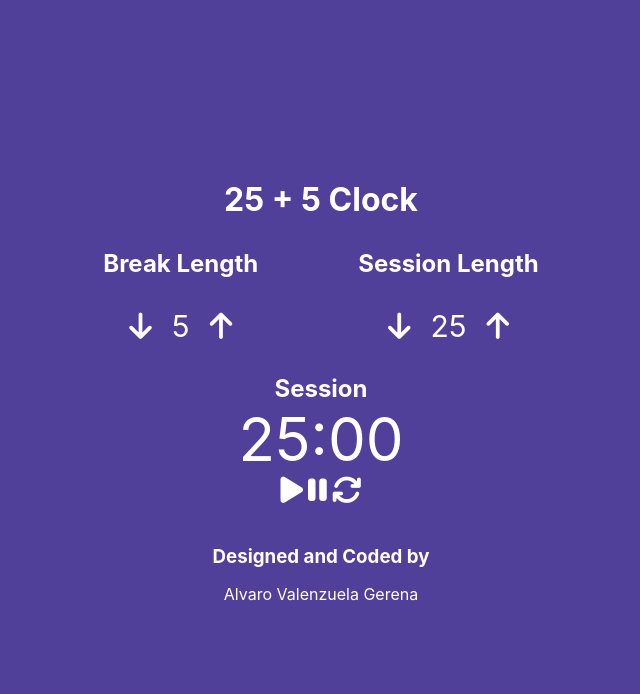
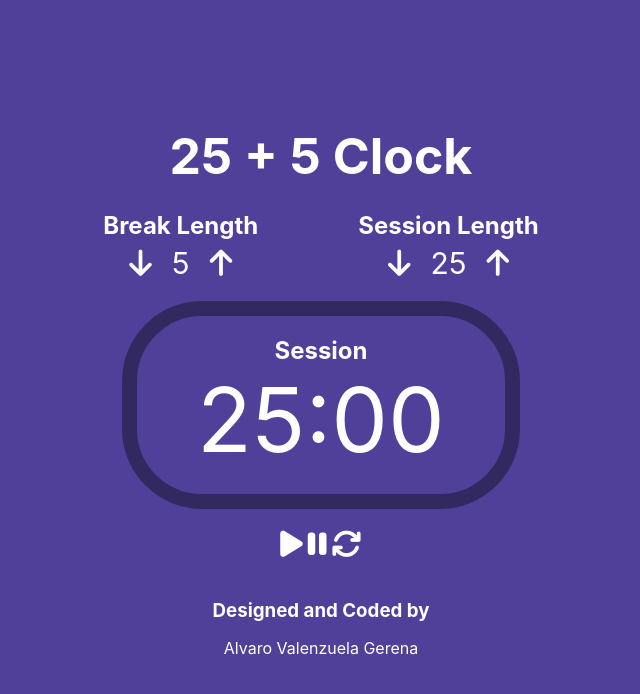
Before and after one commit to AlvaroValenzuela99/pomodoro-clock, a React (Create React App) app: page / in a window 1280 px wide. Shown: the top 694 px of the page, without its empty margins (319-959 px from the left). Built offline with nearby package versions, Linux system fonts and the light colour scheme.

Commit message:
created logic to change break length and session length managing the status of the components

```diff
--- a/src/App.css
+++ b/src/App.css
@@ -21,7 +21,8 @@ h1, h2, h3, h4, h5{
 }
 
 .title{
-    margin-bottom: 30px;
+    margin-bottom: 25px;
+    font-size: 50px;
 }
 
 .controls{
@@ -30,6 +31,7 @@ h1, h2, h3, h4, h5{
 }
 
 .control{
+    margin-top: 5px;
     display: flex;
     justify-content: center;
     align-items: center;
@@ -37,16 +39,28 @@ h1, h2, h3, h4, h5{
     font-size: 30px;
 }
 
+.control p{
+    margin: 0;
+}
+
+.session-timer{
+    border: 15px solid rgba(0, 0, 0, 0.363);
+    border-radius: 80px;
+    padding: 20px 60px;
+}
+
 .session-timer p{
-    font-size: 60px;
+    font-size: 90px;
     margin: 0;
 }
 
 #timer-label{
+    margin-top: 20px;
     text-align: center;
 }
 
 .session-play{
+    margin-top: 20px;
     display: flex;
     justify-content: center;
     align-items: center;
@@ -58,3 +72,6 @@ h1, h2, h3, h4, h5{
     margin-top: 40px;
     text-align: center;
 }
+i:hover{
+    cursor: pointer;
+}
--- a/src/components/BreakLength.js
+++ b/src/components/BreakLength.js
@@ -3,18 +3,37 @@ import React, { Component } from 'react';
 class BreakLength extends Component {
     constructor(props){
         super(props);
-        this.setState({
+        this.state = {
             breakLength: 5
-        })
+        }
+
+        this.decrementBreakLength = this.decrementBreakLength.bind(this);
+        this.incrementBreakLength = this.incrementBreakLength.bind(this);
     }
+
+    decrementBreakLength(){
+        if(this.state.breakLength > 0){
+            this.setState({
+                breakLength: this.state.breakLength - 1
+            })
+        }
+    }
+    incrementBreakLength(){
+        if(this.state.breakLength < 60){
+            this.setState({
+                breakLength: this.state.breakLength + 1
+            })
+        }
+    }
+
     render() {
         return (
             <div id="break-label">
                 <h2>Break Length</h2>
                 <div className="control">
-                    <i id="break-decrement" class="fa-solid fa-arrow-down"></i>
-                    <p id="break-length">5</p>
-                    <i id="break-increment" class="fa-solid fa-arrow-up"></i>
+                    <i id="break-decrement" class="fa-solid fa-arrow-down" onClick={this.decrementBreakLength}></i>
+                    <p id="break-length">{this.state.breakLength}</p>
+                    <i id="break-increment" class="fa-solid fa-arrow-up" onClick={this.incrementBreakLength}></i>
                 </div>
             </div>
         );
--- a/src/components/SessionLength.js
+++ b/src/components/SessionLength.js
@@ -3,18 +3,37 @@ import React, { Component } from 'react';
 class SessionLength extends Component {
     constructor(props){
         super(props)
-        this.setState({
+        this.state = {
             sessionLength: 25
-        })
+        }
+
+        this.decrementSessionLength = this.decrementSessionLength.bind(this);
+        this.incrementSessionLength = this.incrementSessionLength.bind(this);
     }
+
+    decrementSessionLength(){
+        if(this.state.sessionLength > 0){
+            this.setState({
+                sessionLength: this.state.sessionLength - 1
+            })
+        }
+    }
+    incrementSessionLength(){
+        if(this.state.sessionLength < 60){
+            this.setState({
+                sessionLength: this.state.sessionLength + 1
+            })
+        }
+    }
+
     render() {
         return (
             <div id="session-label">
                 <h2>Session Length</h2>
                 <div className="control">
-                    <i id="session-decrement" class="fa-solid fa-arrow-down"></i>
-                    <p id="session-length">25</p>
-                    <i id="session-increment" class="fa-solid fa-arrow-up"></i>
+                    <i id="session-decrement" class="fa-solid fa-arrow-down" onClick={this.decrementSessionLength}></i>
+                    <p id="session-length">{this.state.sessionLength}</p>
+                    <i id="session-increment" class="fa-solid fa-arrow-up" onClick={this.incrementSessionLength}></i>
                 </div>
             </div>
         );
```
